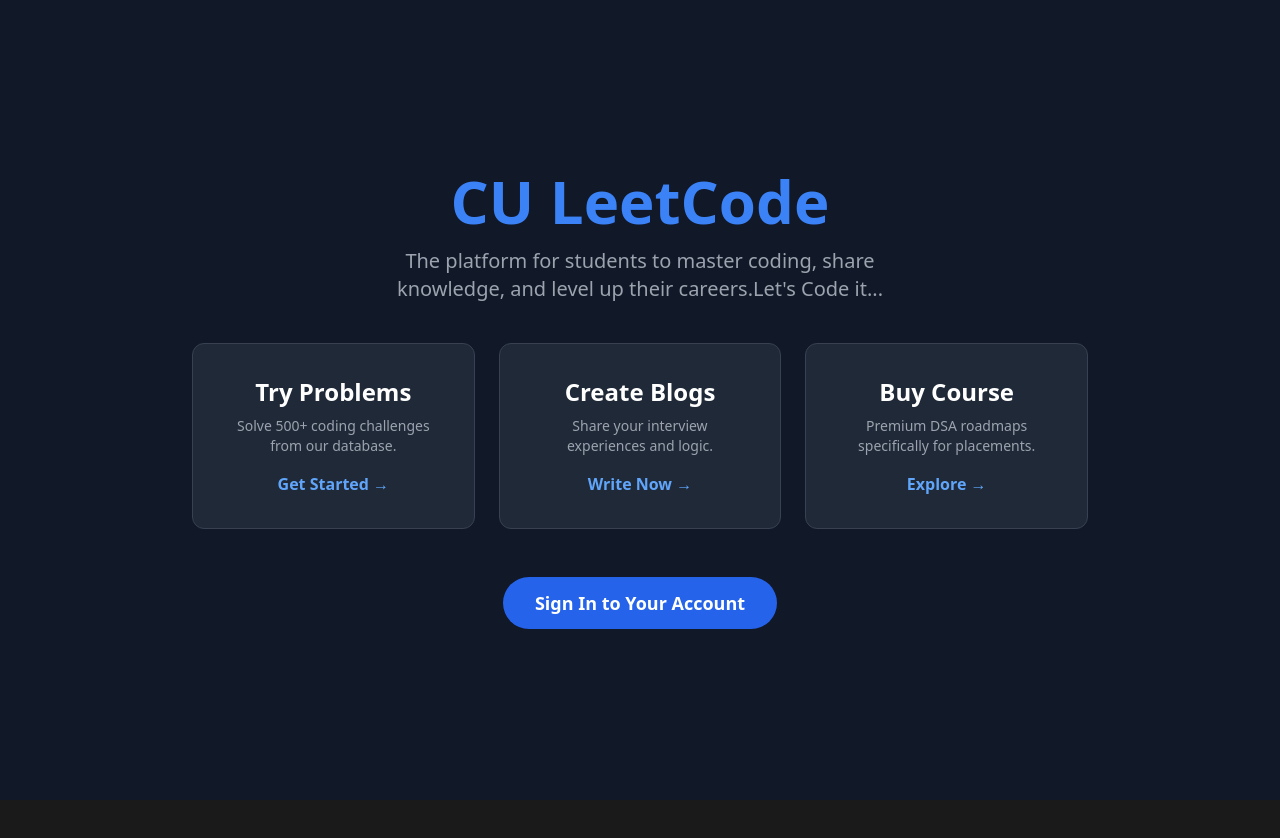
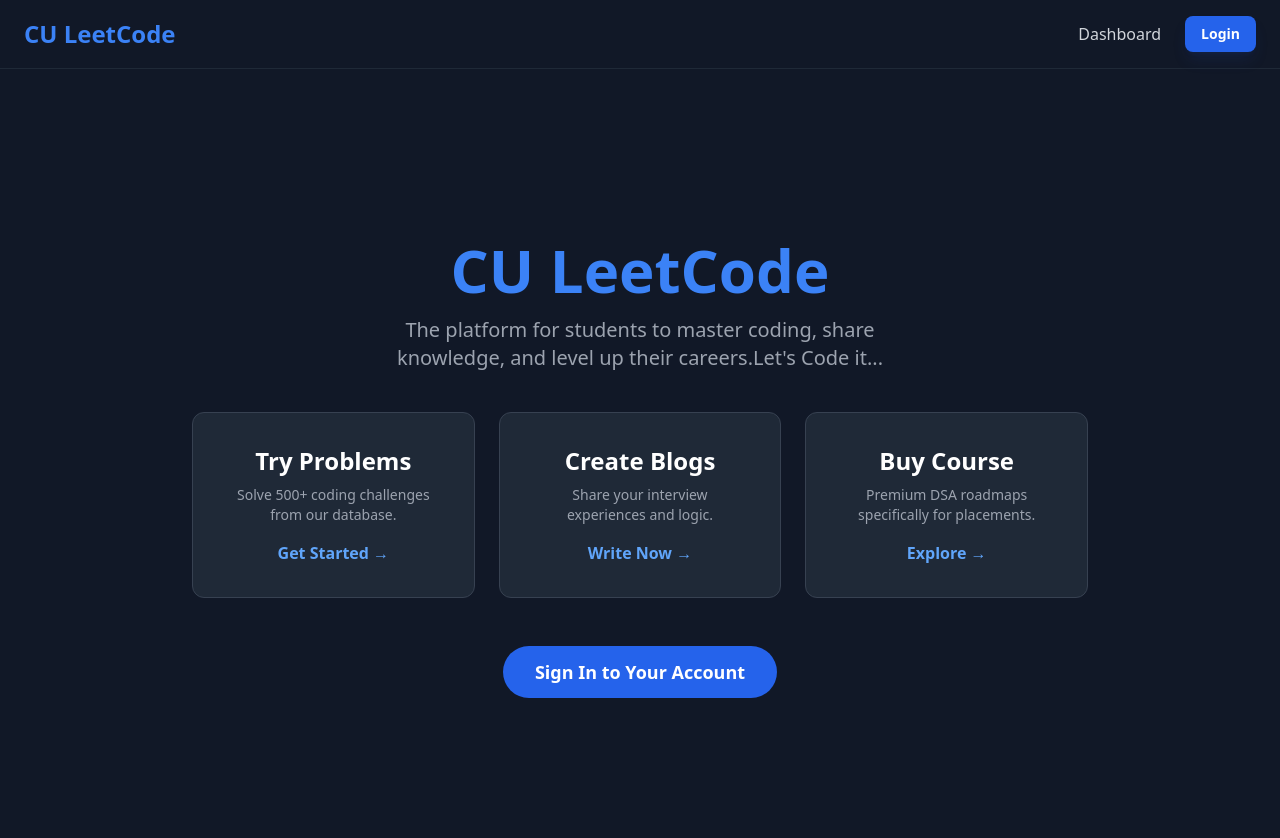
Before and after one commit to CodEEBuzZ/leetcode-clone, a React (Vite) app in the folder client/: page / in a window 1280 px wide. Shown: the top 838 px of the page. Before the commit the page ends 800 px from the top, so only its background shows below. Built offline with nearby package versions, Linux system fonts and the light colour scheme; no server answers.

Commit message:
Fix comment formatting and clean up JSX

```diff
--- a/client/src/App.jsx
+++ b/client/src/App.jsx
@@ -1,4 +1,4 @@
-// App.jsx
+//App.jsx
 import { BrowserRouter as Router, Routes, Route, Navigate } from 'react-router-dom';
 import React, { useEffect, useState, useRef } from 'react';
 import axios from 'axios';
@@ -88,7 +88,7 @@
 
   return (
     <Router>
-      {isAuthenticated && <Navbar />}
+      <Navbar />
       <Routes>
         <Route path="/" element={<Welcome />} />
         <Route path="/login" element={!isAuthenticated ? <Login /> : <Navigate to="/dashboard" />} />
```
